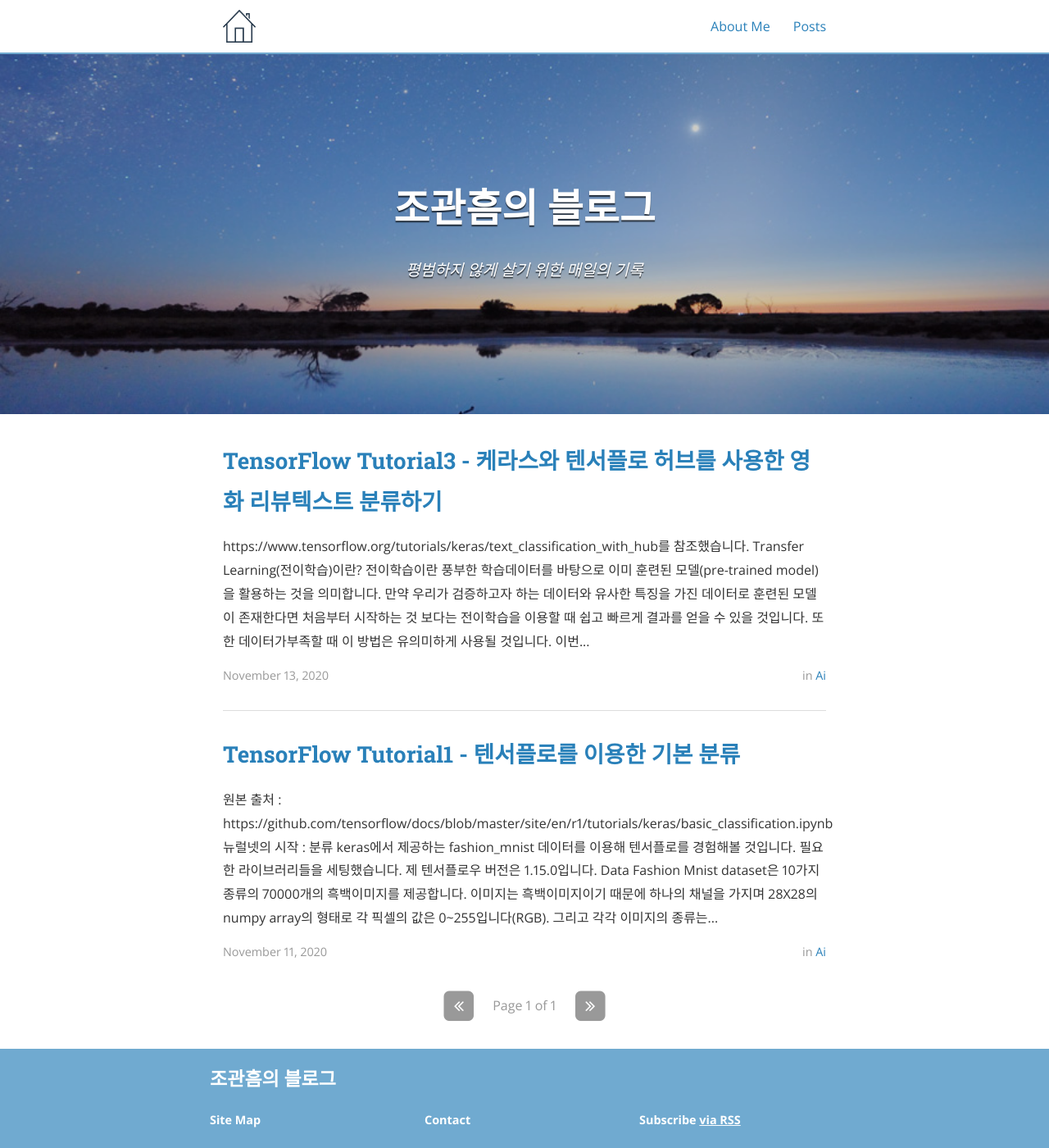
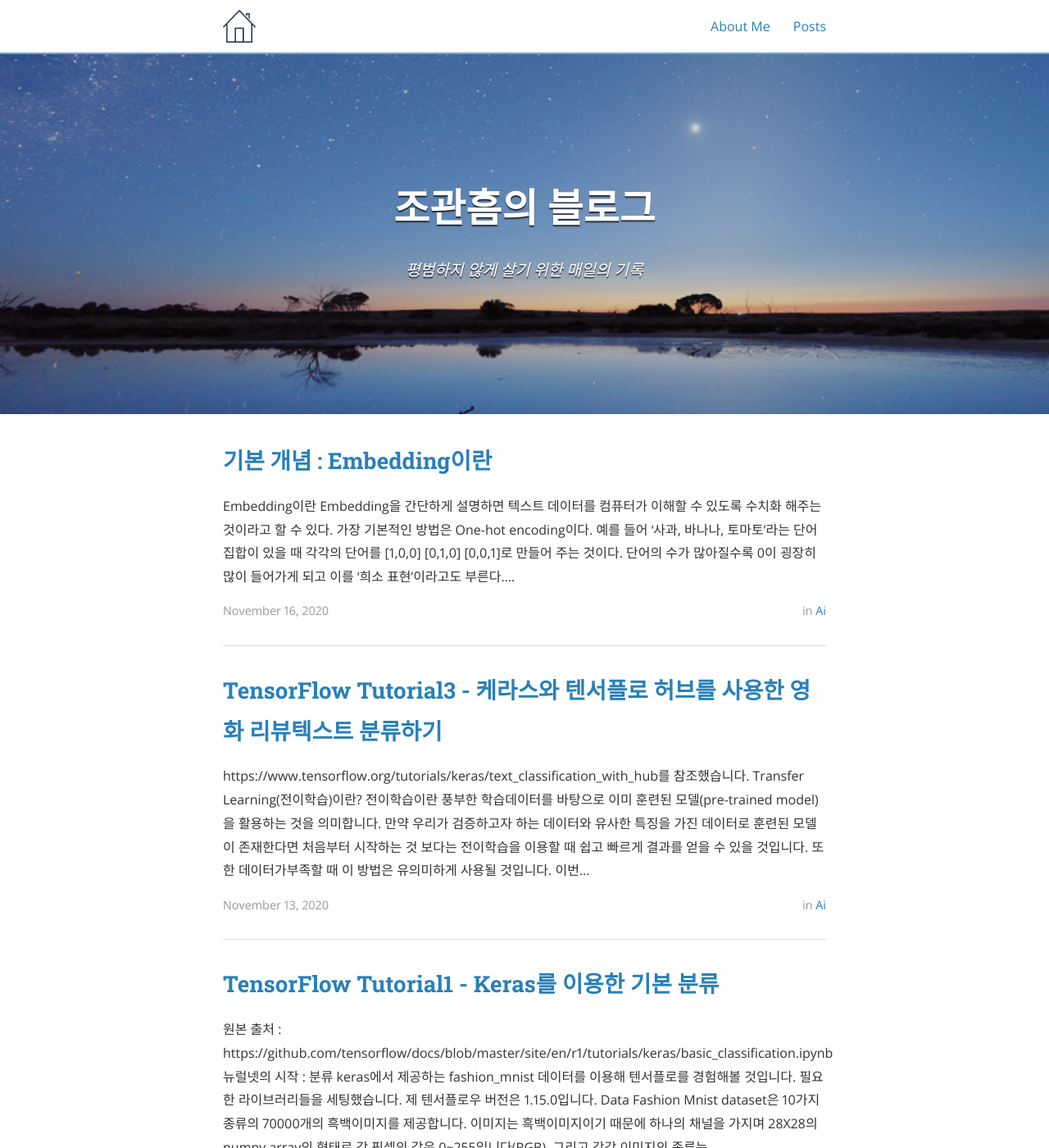
Before and after one commit to KwanheumCho/first_blog.maker, a Jekyll site: the page built from index.html, in a window 1280 px wide and 1400 px high. Shown: the whole window at 82% size. Built offline with Jekyll 4.4.1, drawn with Linux system fonts in a browser that asks for light colours; nearby versions of some CDN libraries; the list of posts is cut into pages by our own code.

Commit message:
embedding post

```diff
--- a/_posts/2020-11-16-tensorflow_tutorial1.md
+++ b/_posts/2020-11-16-tensorflow_tutorial1.md
@@ -1,6 +1,6 @@
 ---
 layout: post
-title:  "TensorFlow Tutorial1 - 텐서플로를 이용한 기본 분류"
+title:  "TensorFlow Tutorial1 - Keras를 이용한 기본 분류"
 date:   2020-11-10T14:25:52-15:00
 author: Cho Kwanheum
 categories: AI
@@ -18,7 +18,7 @@ keras에서 제공하는 fashion_mnist 데이터를 이용해 텐서플로를
 <br>
 
 ### Data
-Fashion Mnist dataset은 10가지 종류의 70000개의 흑백이미지를 제공합니다. 이미지는 흑백이미지이기 때문에 하나의 채널을 가지며 28X28의 numpy array의 형태로 각 픽셀의 값은 0~255입니다(RGB). 그리고 각각 이미지의 종류는 다음과 같습니다. ![screensh2](/_posts/tutorial1_img/ss2.png)
+Fashion Mnist dataset은 10가지 종류의 70000개의 흑백이미지를 제공합니다. 이미지는 흑백이미지이기 때문에 하나의 채널을 가지며 28X28의 numpy array의 형태로 각 픽셀의 값은 0~255입니다(RGB). 그리고 각각 이미지의 종류는 다음과 같습니다. ![screensh2](/assets/tutorial1_img/ss2.png)
 60000개의 이미지가 훈련데이터이고, 10000개의 이미지가 실험데이터입니다.
 
 각 픽셀의 값은 0~1의 값을 가지도록 normalization 해줄 필요가 있습니다.
--- /dev/null
+++ b/_posts/2020-11-17-embedding.md
@@ -0,0 +1,27 @@
+---
+layout: post
+title:  "기본 개념 : Embedding이란"
+date:   2020-11-15T14:25:52-15:00
+author: Cho Kwanheum
+categories: AI
+---
+
+---
+
+
+# Embedding이란
+Embedding을 간단하게 설명하면 텍스트 데이터를 컴퓨터가 이해할 수 있도록 수치화 해주는 것이라고 할 수 있다.<br>
+가장 기본적인 방법은 One-hot encoding이다. 예를 들어 '사과, 바나나, 토마토'라는 단어 집합이  있을 때 각각의 단어를 [1,0,0] [0,1,0] [0,0,1]로 만들어 주는 것이다. 단어의 수가 많아질수록 0이 굉장히 많이 들어가게 되고 이를 '희소 표현'이라고도 부른다. 간단하지만 공간이 많이 필요하기 때문에 비효율적이고, 단어간의 관계를 표현하지 못한다는 단점이 있다.<br>
+이를 해결하기 위한  방법으로 word embedding이 있다. '밀집 표현'의 형태로, 단어의 수에 상관없이 설정해주는 특정 차원의 벡터로 단어를 표현하는 것이다. 예를 들어2차원으로 벡터를 만든다고 한다면  사과 : [0.5, 0.3], 바나나 : [0.1, 0.2], 토마토: [0.8, 0.1] 와 같이 만드는 것이다. <br>
+
+### Keras Embedding layer
+Word embedding을 하기 위한 여러 방법들(TF-IDF , Word2vec, ... etc)등이 있으나 기본적으로 Keras에서 어떻게 작동하는지를 살펴보자.
+![screensh](/assets/concept/embedding1.png)
+작동원리를 확인하기 위해 임의로 입력값을 만들었다.<br>
+input_array는 10개의 단어집합에서 각각 5개의 단어를 가지는 2개의 문장이라고 볼 수 있다.<br>
+Embedding layer에는 (전체 단어집합의크기 , 임베딩벡터의 차원)을 넣어줬다. <br>
+간단하게 구현한 모델에 input값을 넣고 output의 형태와 값을 보면, (2, 5, 2) = ( input_shape, 임베딩벡터의차원)의 형태를 가짐을 알 수 있고 각각의 단어들이 2차원 벡터로 표현되었음을 알 수 있다.<br>
+input의 0 -> [-0.00266911 0.02828922]<br>
+input의 4 -> [0.0131993 -0.01541017]<br>
+<br>
+<br>
```
Also changed, not shown: assets/concept/embedding1.png (added).
